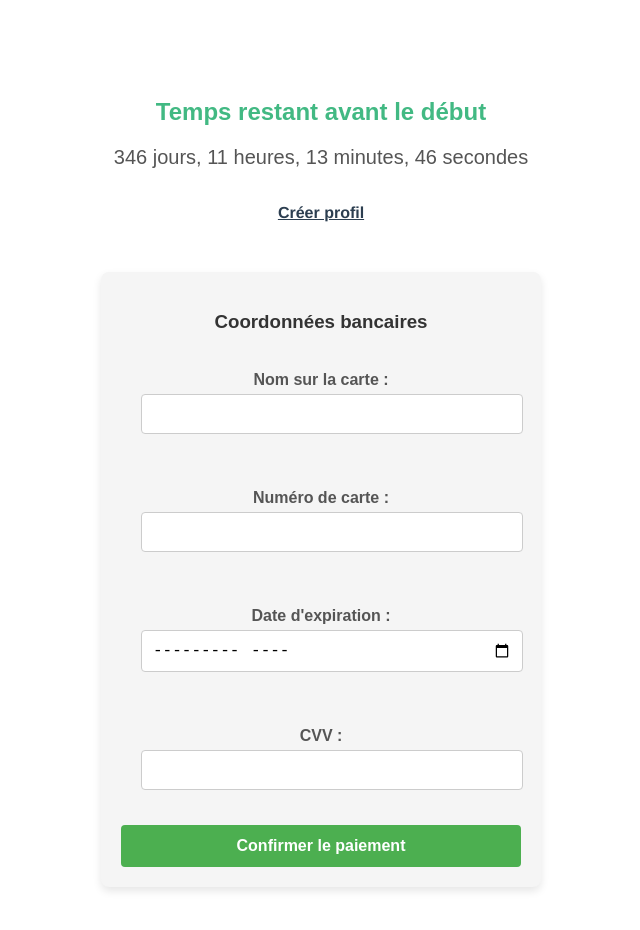
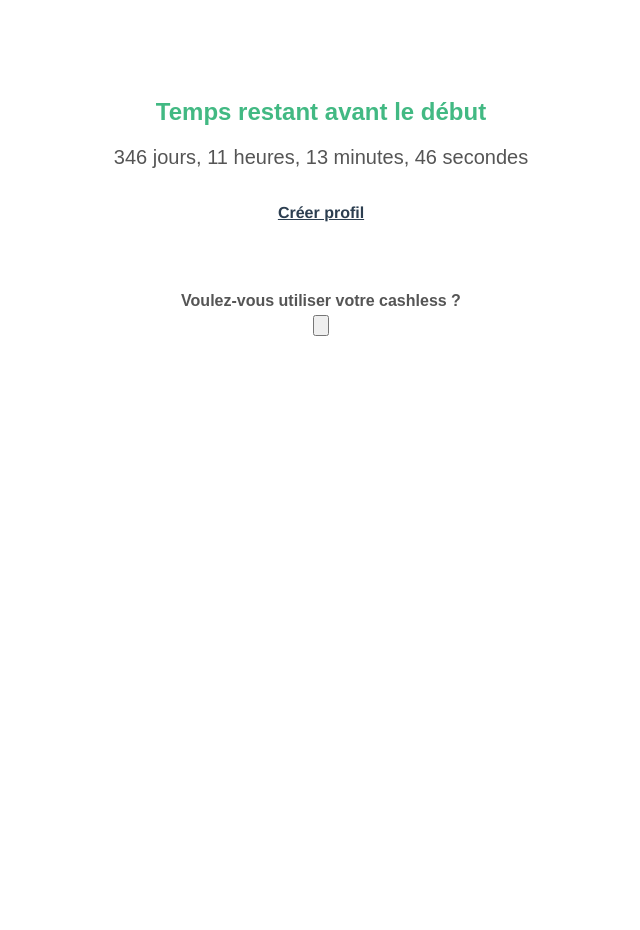
Before and after one commit to Zuuret/SAE-S3-S4_Creepy_Night, a Vue app: page /cinepeur/1/validate in a window 1280 px wide. Shown: the top 930 px of the page, without its empty margins (319-959 px from the left). After the commit the page ends 800 px from the top, so only its background shows below. Built offline with nearby package versions, Linux system fonts and the light colour scheme.

Commit message:
Modif de la validation et confirmation

```diff
--- a/src/views/ReservationCinepeurConfirmation.vue
+++ b/src/views/ReservationCinepeurConfirmation.vue
@@ -11,7 +11,7 @@
 
     <div v-if="places_film.length > 0">
       <h3>Places disponibles :</h3>
-      <div v-for="place in places_film" :key="place.id_film + '-' + place.type_place">
+      <div v-for="place in places_film" :key="place.id">
         <p>Type de place : {{ place.type_place }} - Nombre de places : {{ place.nb_places }} - Prix : {{ place.prix_place }} €</p>
         <label :for="`selection_quantite_${place.type_place}`">Quantité :</label>
         <select v-model.number="quantiteParType[place.type_place]">
--- a/src/views/ReservationCinepeurValidation.vue
+++ b/src/views/ReservationCinepeurValidation.vue
@@ -1,5 +1,10 @@
 <template>
   <div>
+    <div v-if="ok === false">
+      <label>Voulez-vous utiliser votre cashless ?</label>
+      <input type="button" :ok="true">
+    </div>
+    <div v-if="ok === true" >
       <form @submit.prevent="validerPaiement({nom, numeroCarte, dateExpiration, cvv})">
         <h3>Coordonnées bancaires</h3>
         <div>
@@ -24,6 +29,7 @@
         <p>Votre paiement a bien été pris en compte</p>
       </div>
     </div>
+  </div>
 </template>
 
 
@@ -37,6 +43,7 @@ export default {
     numeroCarte: '',
     dateExpiration: '',
     cvv: '',
+    ok: false,
   }),
   computed: {
     ...mapState(['coordonneesBancaire']),
```
Lines whose indentation alone changed are shown as unchanged.
